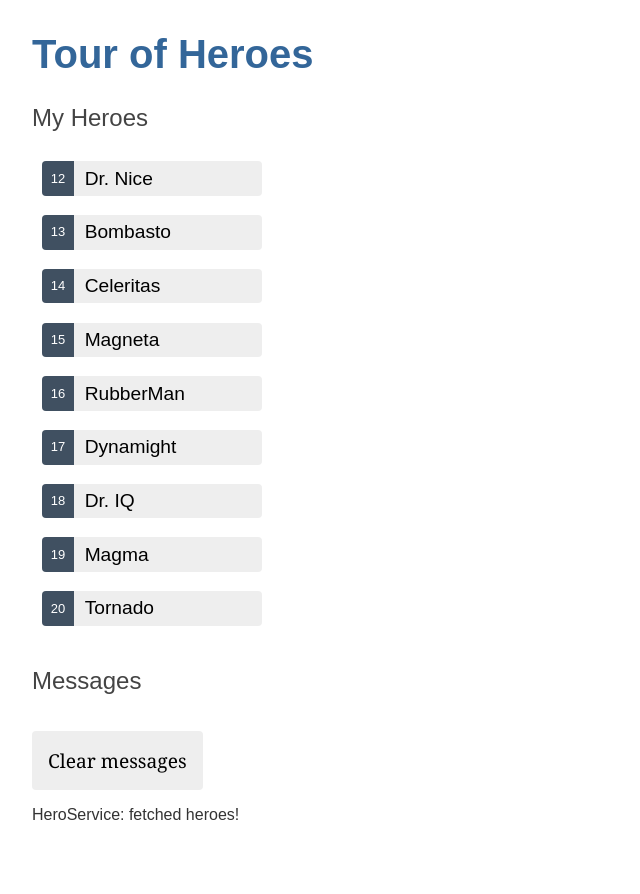
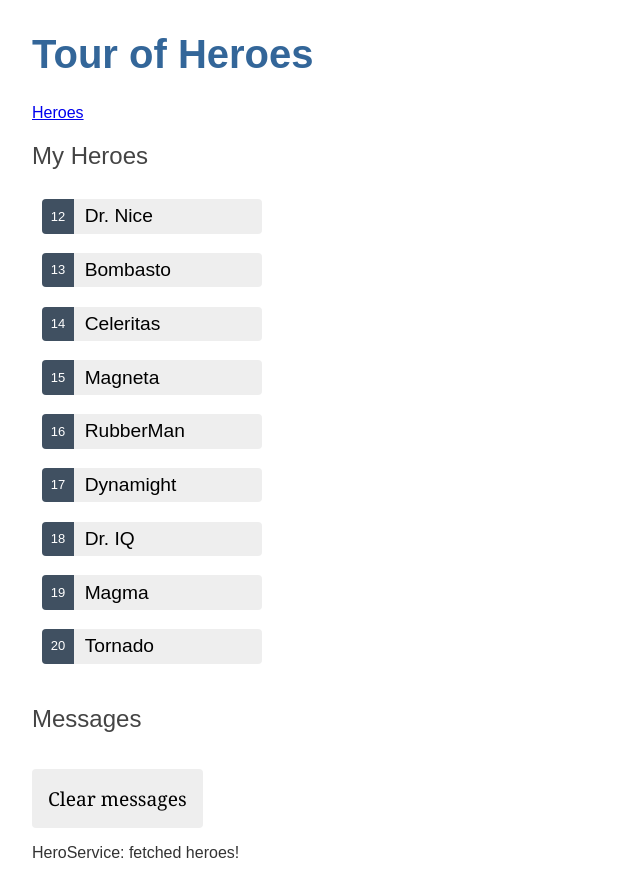
Before and after one commit to Kita004/angular-tour-of-heroes, an Angular app: page /heroes in a window 1280 px wide. Shown: the whole page, without its empty margins (0-640 px from the left). Before the commit the page ends 856 px from the top, so only its background shows below. Built offline with nearby package versions, Linux system fonts and the light colour scheme.

Commit message:
add routing

```diff
--- a/src/app/app-routing.module.ts
+++ b/src/app/app-routing.module.ts
@@ -1,12 +1,12 @@
 import { NgModule } from '@angular/core';
-import { CommonModule } from '@angular/common';
+import { RouterModule, Routes } from '@angular/router';
+import { HeroesComponent } from './heroes/heroes.component';
 
-
+const routes: Routes = [{ path: 'heroes', component: HeroesComponent }];
 
 @NgModule({
   declarations: [],
-  imports: [
-    CommonModule
-  ]
+  imports: [RouterModule.forRoot(routes)],
+  exports: [RouterModule],
 })
-export class AppRoutingModule { }
+export class AppRoutingModule {}
--- a/src/app/app.component.html
+++ b/src/app/app.component.html
@@ -1,3 +1,6 @@
 <h1>{{ title }}</h1>
-<app-heroes></app-heroes>
+<nav>
+  <a routerLink="/heroes">Heroes</a>
+</nav>
+<router-outlet></router-outlet>
 <app-messages></app-messages>
```
